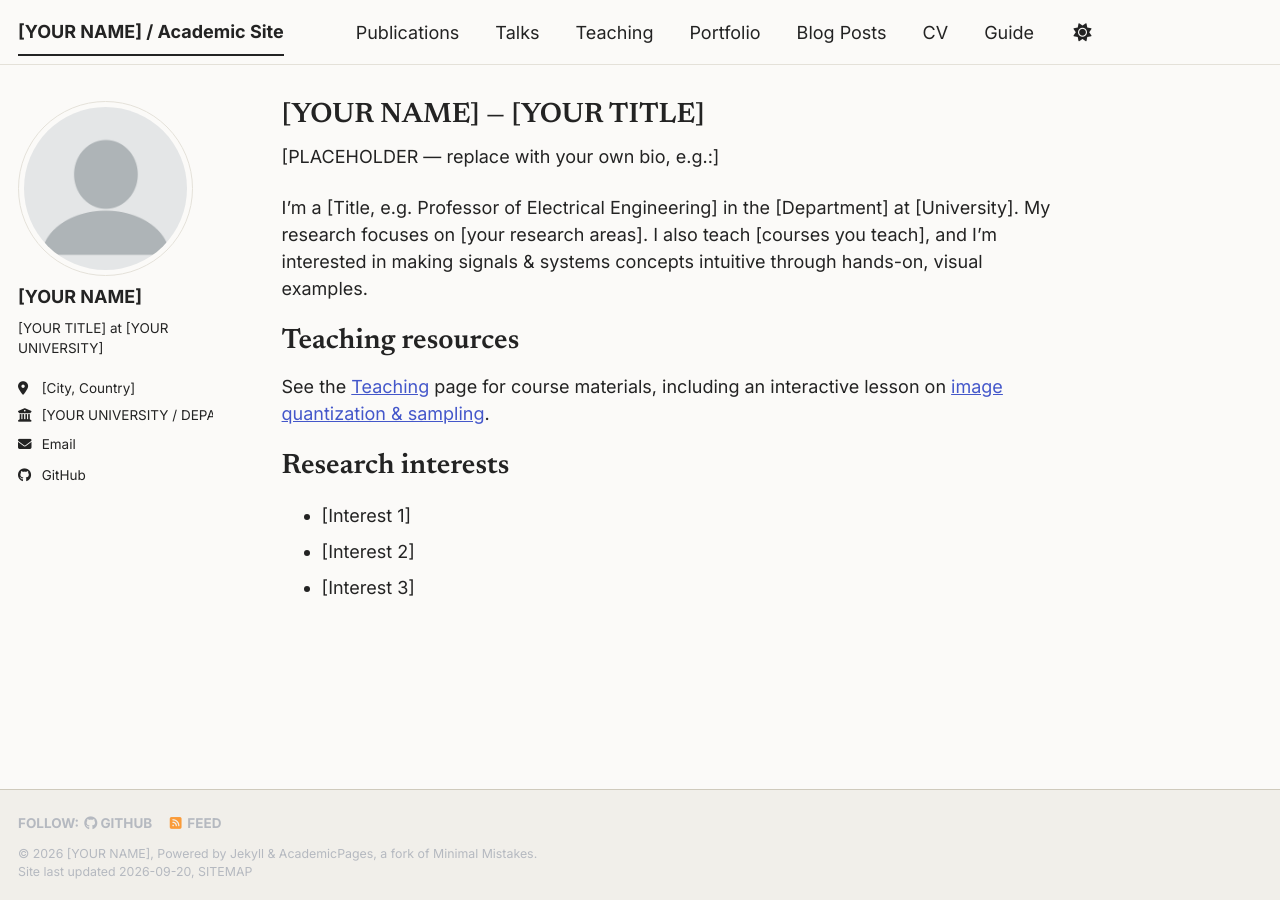
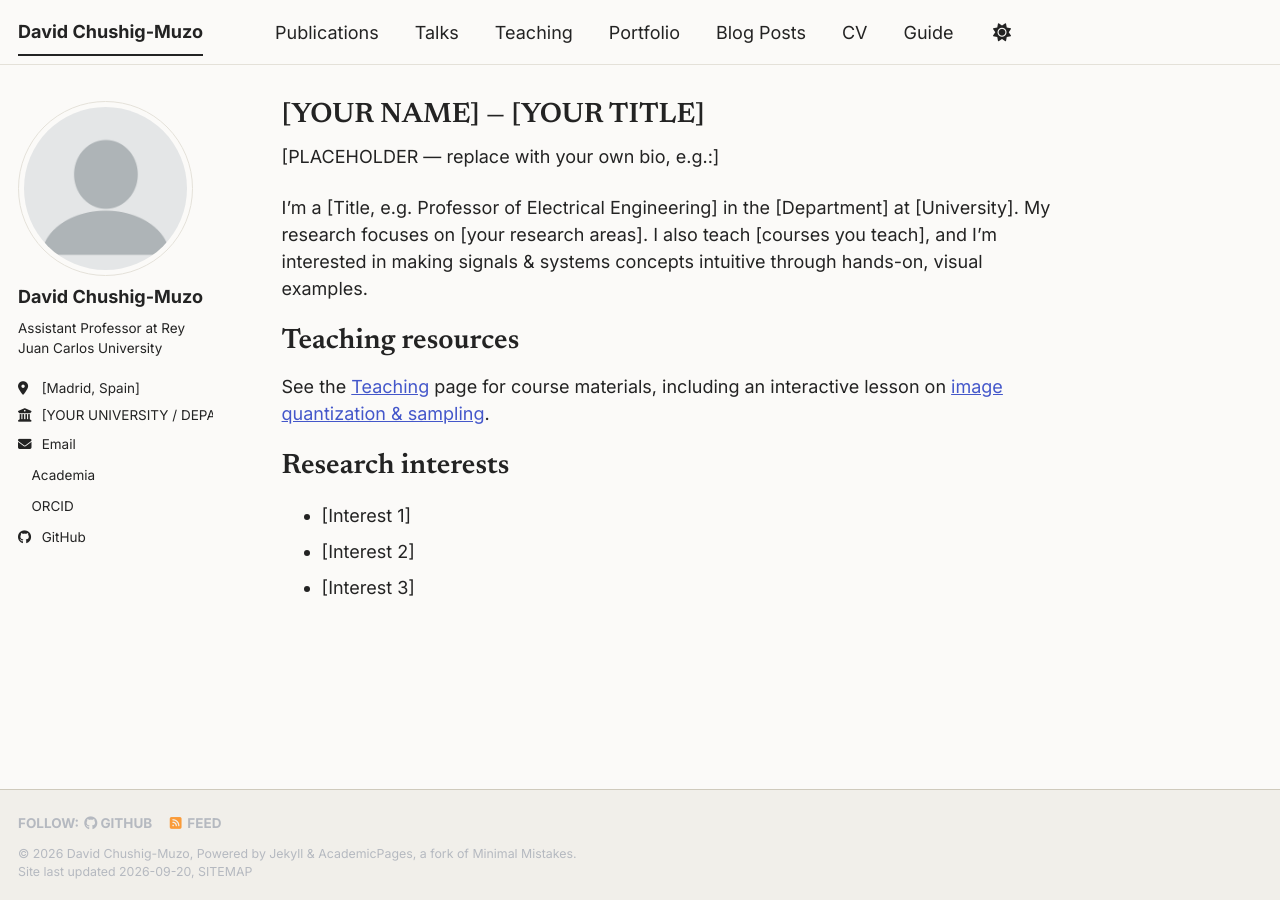
Before and after one commit to cdchushig/cdchushig.github.io, a Jekyll site: the page built from _pages/about.md, in a window 1280 px wide. Built offline with Jekyll 4.4.1, drawn with Linux system fonts in a browser that asks for light colours; a style sheet for code colours, icons or effects is not loaded.

Commit message:
Added name

```diff
--- a/_config.yml
+++ b/_config.yml
@@ -9,9 +9,9 @@
 # Basic Site Settings
 locale                   : "en-US"
 site_theme               : "signals" # Custom theme for this site (see _sass/theme/_signals_*.scss). Built-ins: "default", "air", "sunrise", "mint", "dirt" and "contrast"
-title                    : "[YOUR NAME] / Academic Site"
+title                    : "David Chushig-Muzo"
 title_separator          : "-"
-name                     : &name "[YOUR NAME]"
+name                     : &name "David Chushig-Muzo"
 description              : &description "[YOUR NAME]'s academic homepage — teaching & research"   # Update this with a general description of your site, this is the default if not overridden by a page
 url                      : https://cdchushig.github.io # The base hostname & protocol for your site e.g. "https://[your GitHub username].github.io",
                                                            # or if you already have some other page hosted on Github then use "https://[your GitHub username].github.io/[Your Repo Name]"
@@ -24,21 +24,21 @@ repository               : "cdchushig/cdchushig.github.io"
 author:
   # Biographic information
   avatar           : "profile.png"       # replace images/profile.png with your own photo
-  name             : "[YOUR NAME]"
+  name             : "David Chushig-Muzo"
   pronouns         : # example: "she/her"
-  bio              : "[YOUR TITLE] at [YOUR UNIVERSITY]"
-  location         : "[City, Country]"
+  bio              : "Assistant Professor at Rey Juan Carlos University"
+  location         : "[Madrid, Spain]"
   employer         : "[YOUR UNIVERSITY / DEPARTMENT]"
   uri              : # URL
   email            : "your-email@example.com"
 
   # Academic websites
-  academia         : # URL
+  academia         : https://servicios.urjc.es/pdi/ver/david.chushig
   arxiv            : # URL - Update with the correct link to your profile
   googlescholar    : # e.g. "https://scholar.google.com/citations?user=YOUR-ID"
   inspire-hep      : # URL
   impactstory      : # URL
-  orcid            : # e.g. "https://orcid.org/0000-0000-0000-0000"
+  orcid            : https://orcid.org/0000-0001-5585-2305
   semantic         : # URL
   ssrn             : # URL
   pubmed           : # URL
```
